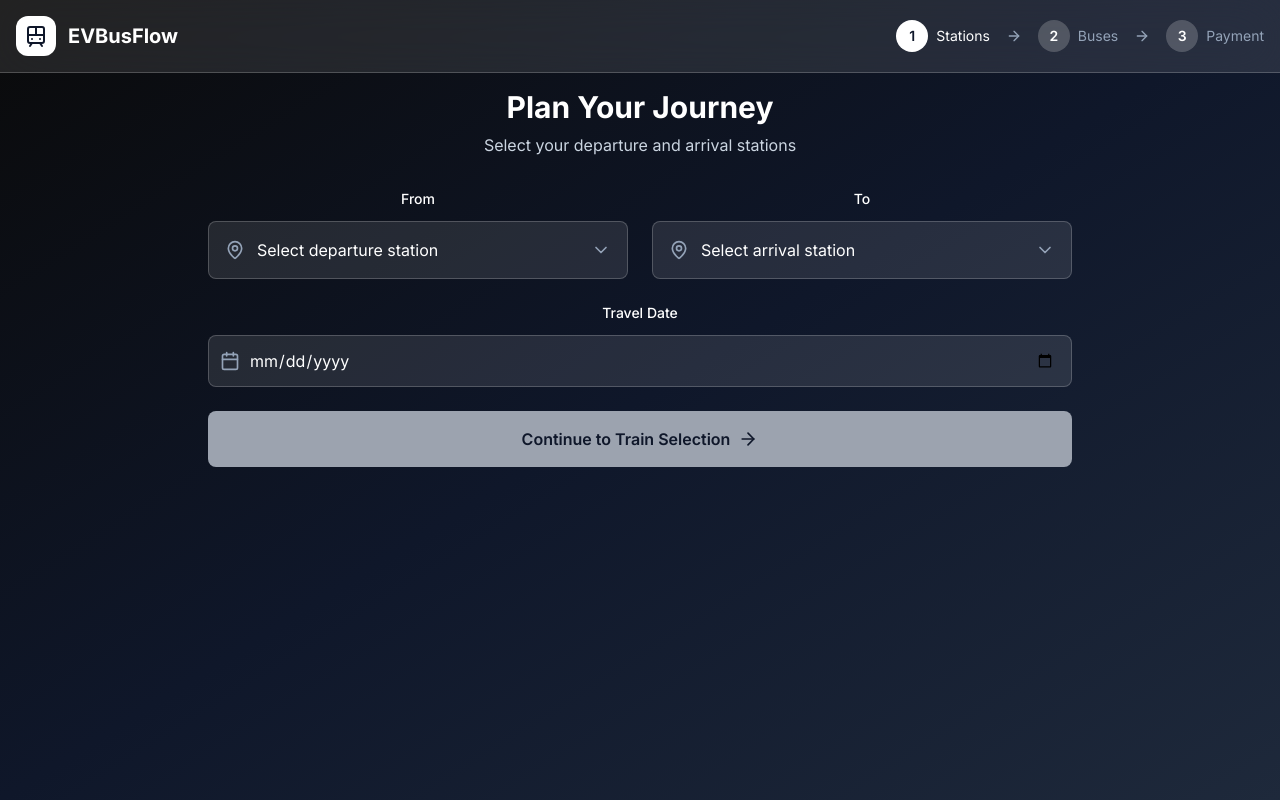
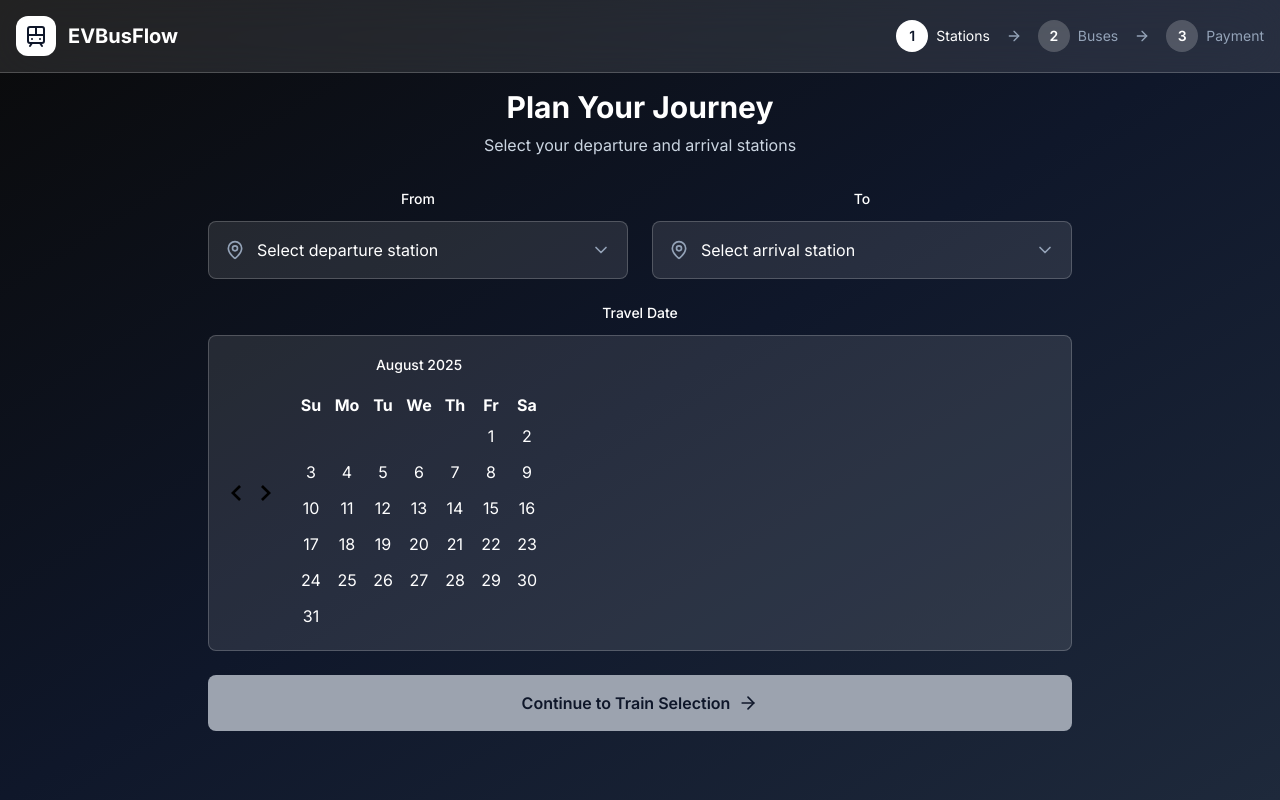
Before and after one commit to theajstars/ticketing-prototype, a React (Create React App) app: page /start in a window 1280 px wide. Built offline with nearby package versions, Linux system fonts and the light colour scheme.

Commit message:
Update date selection functionality in Start page by integrating react-day-picker, enhancing styles, and updating package dependencies for date handling.

```diff
--- a/package.json
+++ b/package.json
@@ -13,13 +13,17 @@
     "@types/jest": "^27.5.2",
     "@types/node": "^16.18.126",
     "@types/react": "^19.1.10",
+    "@types/react-datepicker": "^6.2.0",
     "@types/react-dom": "^19.1.7",
     "@types/react-router-dom": "^5.3.3",
     "class-variance-authority": "^0.7.1",
     "clsx": "^2.1.1",
+    "date-fns": "^4.1.0",
     "framer-motion": "^12.23.12",
     "lucide-react": "^0.539.0",
     "react": "^19.1.1",
+    "react-datepicker": "^8.5.0",
+    "react-day-picker": "^9.9.0",
     "react-dom": "^19.1.1",
     "react-router-dom": "^7.8.0",
     "react-scripts": "5.0.1",
--- a/src/pages/Start/index.tsx
+++ b/src/pages/Start/index.tsx
@@ -1,8 +1,9 @@
 import React, { useState } from "react";
 import { motion } from "framer-motion";
+import { DayPicker } from "react-day-picker";
+import { format } from "date-fns";
 import {
   MapPin,
-  Calendar,
   Clock,
   Users,
   CreditCard,
@@ -90,7 +91,7 @@ const StartPage: React.FC = () => {
     null
   );
   const [arrivalStation, setArrivalStation] = useState<Station | null>(null);
-  const [selectedDate, setSelectedDate] = useState("");
+  const [selectedDate, setSelectedDate] = useState<Date | undefined>(undefined);
   const [selectedBus, setSelectedBus] = useState<BusOption | null>(null);
   const [showDepartureDropdown, setShowDepartureDropdown] = useState(false);
   const [showArrivalDropdown, setShowArrivalDropdown] = useState(false);
@@ -357,14 +358,53 @@ const StartPage: React.FC = () => {
                 Travel Date
               </label>
               <div className="relative">
-                <Calendar className="absolute left-3 top-1/2 transform -translate-y-1/2 w-5 h-5 text-dark-400" />
-                <input
-                  type="date"
-                  value={selectedDate}
-                  onChange={(e) => setSelectedDate(e.target.value)}
-                  min={new Date().toISOString().split("T")[0]}
-                  className="w-full pl-10 pr-4 py-3 bg-white/10 border border-white/20 rounded-lg text-white focus:outline-none focus:ring-2 focus:ring-white/50"
-                />
+                <div className="bg-white/10 border border-white/20 rounded-lg p-4">
+                  <DayPicker
+                    mode="single"
+                    selected={selectedDate}
+                    onSelect={setSelectedDate}
+                    disabled={{ before: new Date() }}
+                    className="text-white"
+                    classNames={{
+                      months:
+                        "flex flex-col sm:flex-row space-y-4 sm:space-x-4 sm:space-y-0",
+                      month: "space-y-4",
+                      caption:
+                        "flex justify-center pt-1 relative items-center text-white",
+                      caption_label: "text-sm font-medium text-white",
+                      nav: "space-x-1 flex items-center",
+                      nav_button:
+                        "h-7 w-7 bg-white/10 hover:bg-white/20 text-white rounded-md transition-colors",
+                      nav_button_previous: "absolute left-1",
+                      nav_button_next: "absolute right-1",
+                      table: "w-full border-collapse space-y-1",
+                      head_row: "flex",
+                      head_cell:
+                        "text-dark-300 rounded-md w-9 font-normal text-[0.8rem]",
+                      row: "flex w-full mt-2",
+                      cell: "h-9 w-9 text-center text-sm p-0 relative [&:has([aria-selected].day-range-end)]:rounded-r-md [&:has([aria-selected].day-outside)]:bg-white/5 [&:has([aria-selected])]:bg-white/10 first:[&:has([aria-selected])]:rounded-l-md last:[&:has([aria-selected])]:rounded-r-md focus-within:relative focus-within:z-20",
+                      day: "h-9 w-9 p-0 font-normal aria-selected:opacity-100 hover:bg-white/20 rounded-md transition-colors text-white",
+                      day_range_end: "day-range-end",
+                      day_selected:
+                        "bg-white text-dark-900 hover:bg-white/90 focus:bg-white focus:text-dark-900",
+                      day_today: "bg-white/20 text-white",
+                      day_outside:
+                        "day-outside text-dark-400 opacity-50 aria-selected:bg-white/10 aria-selected:text-dark-400 aria-selected:opacity-30",
+                      day_disabled: "text-dark-400 opacity-50",
+                      day_range_middle:
+                        "aria-selected:bg-white/10 aria-selected:text-dark-400",
+                      day_hidden: "invisible",
+                    }}
+                  />
+                </div>
+                {selectedDate && (
+                  <div className="mt-3 text-center">
+                    <span className="text-sm text-dark-300">Selected: </span>
+                    <span className="text-white font-medium">
+                      {format(selectedDate, "EEEE, MMMM do, yyyy")}
+                    </span>
+                  </div>
+                )}
               </div>
             </div>
 
@@ -393,7 +433,7 @@ const StartPage: React.FC = () => {
               </h2>
               <p className="text-dark-300">
                 {departureStation?.name} → {arrivalStation?.name} •{" "}
-                {selectedDate}
+                {selectedDate ? format(selectedDate, "MMM do, yyyy") : ""}
               </p>
             </div>
 
@@ -491,7 +531,9 @@ const StartPage: React.FC = () => {
                 </div>
                 <div className="flex justify-between">
                   <span className="text-dark-300">Date:</span>
-                  <span>{selectedDate}</span>
+                  <span>
+                    {selectedDate ? format(selectedDate, "MMM do, yyyy") : ""}
+                  </span>
                 </div>
                 <div className="flex justify-between">
                   <span className="text-dark-300">Departure:</span>
--- a/src/pages/Start/styles.scss
+++ b/src/pages/Start/styles.scss
@@ -236,6 +236,67 @@ select:focus {
   outline-offset: 2px;
 }
 
+// Beautiful Date Picker Styles
+.rdp {
+  --rdp-cell-size: 40px;
+  --rdp-accent-color: rgba(255, 255, 255, 0.9);
+  --rdp-background-color: rgba(255, 255, 255, 0.1);
+  --rdp-accent-color-dark: rgba(255, 255, 255, 0.8);
+  --rdp-background-color-dark: rgba(255, 255, 255, 0.05);
+  --rdp-outline: 2px solid rgba(255, 255, 255, 0.3);
+  --rdp-outline-selected: 2px solid rgba(255, 255, 255, 0.8);
+  margin: 0;
+  font-family: inherit;
+}
+
+.rdp-day_selected,
+.rdp-day_selected:focus-visible,
+.rdp-day_selected:hover {
+  background: var(--rdp-accent-color) !important;
+  color: #1f2937 !important;
+  font-weight: 600;
+}
+
+.rdp-day_today {
+  background: rgba(255, 255, 255, 0.2) !important;
+  color: white !important;
+  font-weight: 600;
+}
+
+.rdp-button:hover:not([disabled]):not(.rdp-day_selected) {
+  background: rgba(255, 255, 255, 0.15) !important;
+  color: white !important;
+}
+
+.rdp-nav_button:hover {
+  background: rgba(255, 255, 255, 0.2) !important;
+  color: white !important;
+}
+
+.rdp-caption_label {
+  font-weight: 600;
+  color: white !important;
+}
+
+.rdp-head_cell {
+  color: rgba(156, 163, 175, 1) !important;
+  font-weight: 500;
+}
+
+.rdp-day {
+  border-radius: 8px;
+  transition: all 0.2s ease;
+}
+
+.rdp-day:hover {
+  transform: scale(1.05);
+}
+
+.rdp-day_selected {
+  transform: scale(1.1);
+  box-shadow: 0 4px 12px rgba(255, 255, 255, 0.3);
+}
+
 // Loading states
 .loading {
   opacity: 0.7;
```
Also changed, not shown: 1 other file (tests, documents, lock files or other folders).
